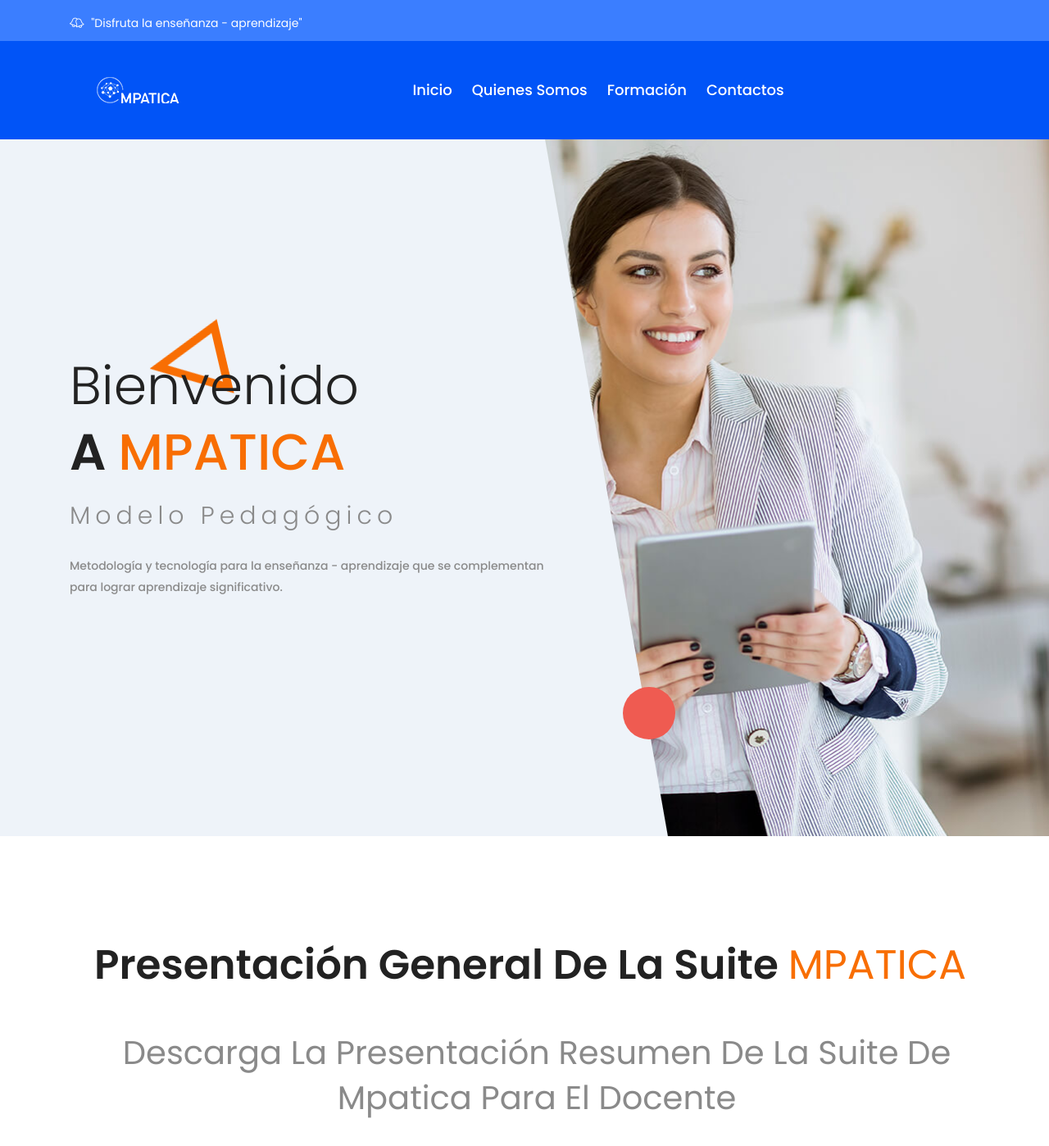
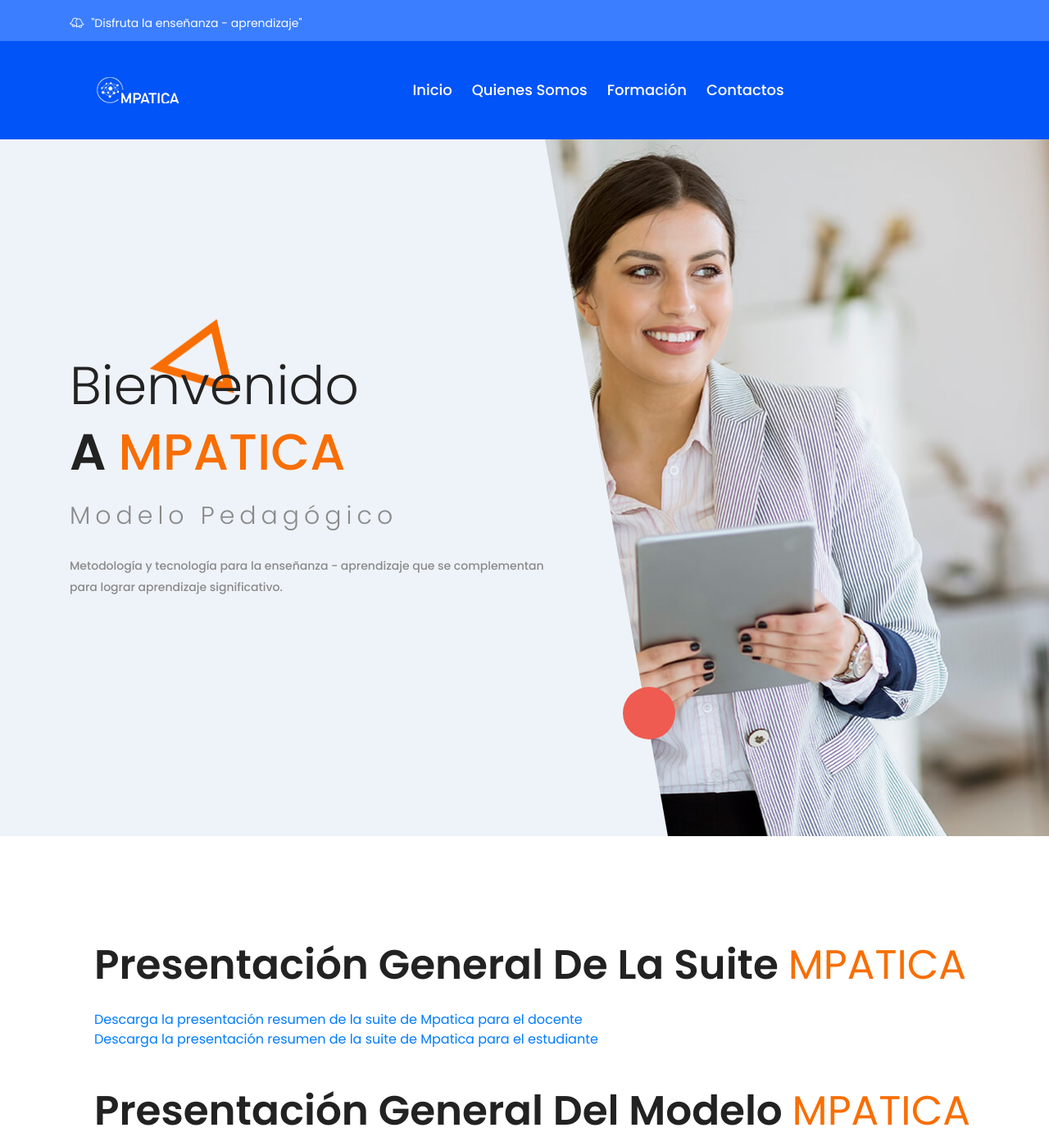
Before and after one commit to elemprendedoronline/mpatica, a Jekyll site: the page built from index.html, in a window 1280 px wide. Shown: the top 1398 px of the page at 82% size. Built offline with Jekyll 4.4.1, drawn with Linux system fonts in a browser that asks for light colours.

Commit message:
modificación texto y videos suite

```diff
--- a/_includes/about.html
+++ b/_includes/about.html
@@ -3,6 +3,8 @@
     <section class="about-area pt-130 pb-130">
 
         <div class="container">
+
+            <!--======
 
             <div class="about-content">
                 <h3 class="title"><span>Presentación General de la suite <span>MPATICA</span></span></h3>
@@ -27,6 +29,35 @@
 
             <span></span>
             <p></p>
+
+            ======-->
+
+            <div class="about-content">
+                <h3 class="title"><span>Presentación General de la suite <span>MPATICA</span></span></h3>
+
+            </div>
+
+                    <span></span>
+                    <p></p>
+                    <div class="about-content">
+                        <a  href="https://bit.ly/32qfyDv" download="MpaticaDocente" target="_blank"
+                        <span class="wow fadeInLeft" data-wow-duration="1.2s" data-wow-delay="1.5s">Descarga la presentación resumen de la suite de Mpatica para el docente</span>
+                            </a>
+                    </div>
+
+                    <div class="about-content">
+                        <a href="https://bit.ly/2EtI4Mn" download="MpaticaDocente" target="_blank"
+                        <span class="wow fadeInLeft" data-wow-duration="1.2s" data-wow-delay="1.5s">Descarga la presentación resumen de la suite de Mpatica para el estudiante</span>
+                            </a>
+                    </div>
+
+                    <span></span>
+                    <p></p>
+
+                    <span></span>
+                    <p></p>
+
+
 
             <div class="about-content">
                 <h3 class="title"><span>Presentación General del Modelo <span>MPATICA</span></span></h3>
@@ -74,7 +105,7 @@
             <div class="row align-items-center">
                 <div class="col-lg-12">
                     <div class="embed-responsive embed-responsive-16by9">
-                        <iframe width="560" height="315" src="https://www.youtube.com/embed/MPlvc-xWL0k" frameborder="0" allow="accelerometer; autoplay; encrypted-media; gyroscope; picture-in-picture" allowfullscreen></iframe>
+                        <iframe src="https://player.vimeo.com/video/453362189" width="640" height="480" frameborder="0" allow="autoplay; fullscreen" allowfullscreen></iframe>
                       </div>
                 </div>
             </div>
@@ -96,7 +127,7 @@
             <div class="row align-items-center">
                 <div class="col-lg-12">
                     <div class="embed-responsive embed-responsive-16by9">
-                        <iframe width="560" height="315" src="https://www.youtube.com/embed/OCMid7cGBiM" frameborder="0" allow="accelerometer; autoplay; encrypted-media; gyroscope; picture-in-picture" allowfullscreen></iframe>
+                        <iframe src="https://player.vimeo.com/video/453362554" width="640" height="480" frameborder="0" allow="autoplay; fullscreen" allowfullscreen></iframe>
                       </div>
                 </div>
             </div>
```
